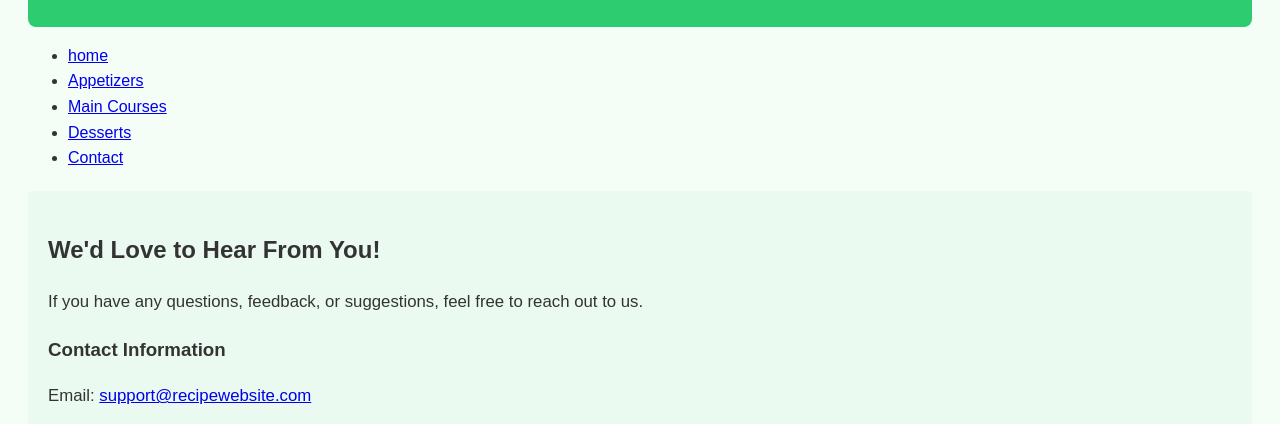
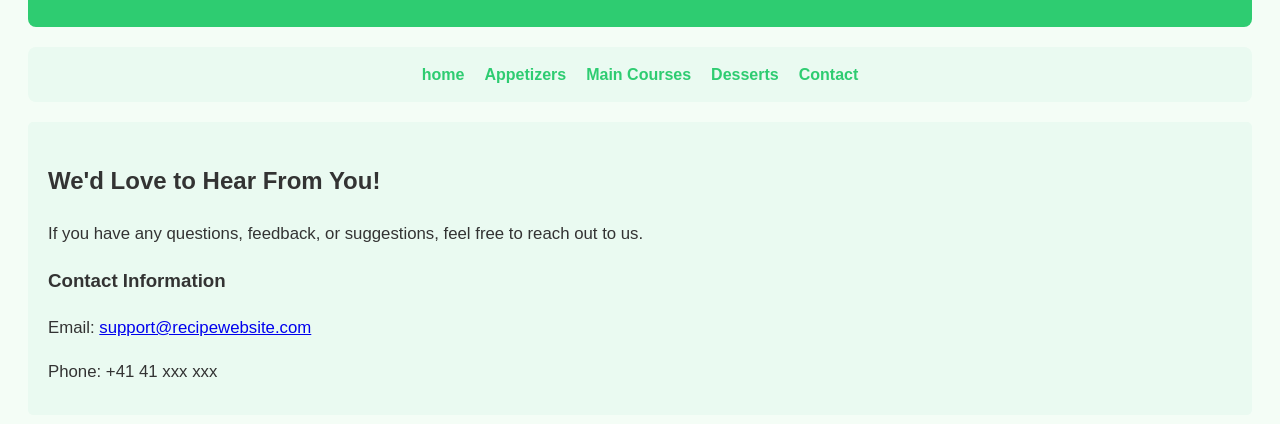
Before and after one commit to shayanzarin/Recipe-Website, a plain HTML site: page conatact.html in a window 1280 px wide. Shown: the part 131-555 px from the top of the page. Drawn offline with Linux system fonts and the light colour scheme.

Commit message:
css for nav

```diff
--- a/main.css
+++ b/main.css
@@ -59,3 +59,36 @@ footer {
     margin-top: 40px;
     font-size: 2em;
 }
+
+
+nav {
+    display: flex;
+    justify-content: center;
+    background-color: var(--green2);
+    padding: 15px 20px;
+    border-radius: 8px;
+    margin-top: 20px;
+}
+
+nav ul {
+    display: flex;
+    gap: 20px;
+    list-style: none;
+    margin: 0;
+    padding: 0;
+    align-items: center;
+}
+nav li {
+    margin: 0;
+}
+
+
+nav a {
+    color: var(--green1);
+    font-weight: bold;
+    text-decoration: none;
+}
+
+nav a:hover {
+    color: #42ff91;
+}
```
